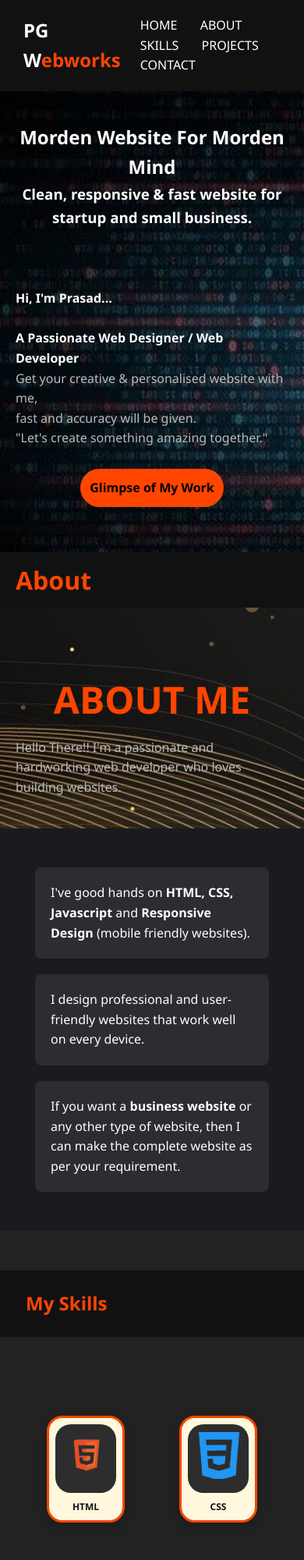
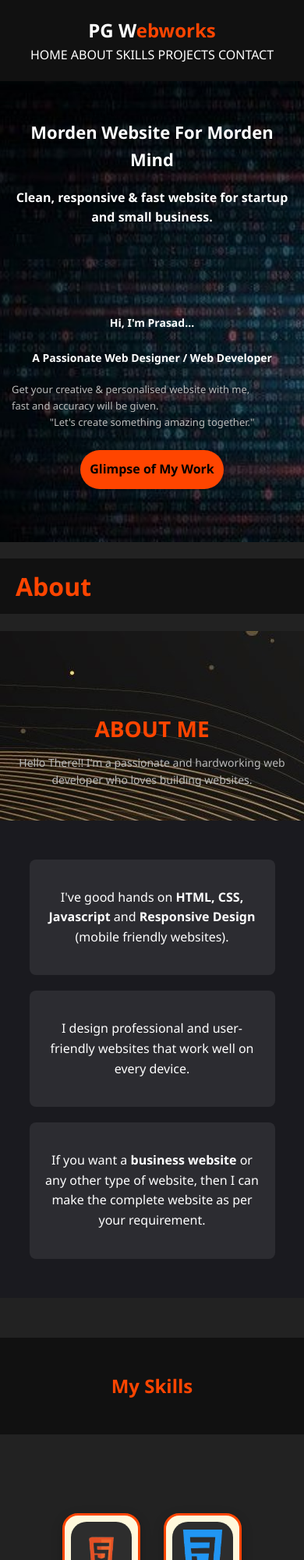
Before and after one commit to prasad880-code/PG-Webworks, a plain HTML site: page index.html in a window 390 px wide. Shown: the top 2000 px of the page at 78% size. Drawn offline with Linux system fonts and the light colour scheme.

Commit message:
Update style.css

```diff
--- a/style.css
+++ b/style.css
@@ -1,6 +1,4 @@
 * {
-      margin: 0;
-      padding: 0;
       box-sizing: border-box;
       font-family: 'Segoe UI', Tahoma, Geneva, Verdana, sans-serif;
     }
@@ -10,9 +8,17 @@
     }
 
     body {
+      margin: 0;
+      padding: 0;
+      overflow-x: hidden;
+      font-family: sans-serif;
       background-color: #222;
       color: white;
       line-height: 1.6;
+    }
+    img{
+      max-width: 100%;
+      height: auto;
     }
 
     header {
@@ -78,7 +84,7 @@
       background-size: cover;
       background-repeat: no-repeat;
       background-position: center;
-      height: 70vh;
+      min-height: 70vh;
       padding: 40px 20px;
       text-align: center;
     }
@@ -353,3 +359,108 @@ a{
   font-size: 14px;
   color: #666;
 }
+
+
+/* ✅ MOBILE FRIENDLY FIX STARTS HERE */
+@media (max-width: 768px) {
+  header, nav {
+    flex-direction: column;
+    text-align: center;
+  }
+
+  nav a {
+    margin: 10px 0;
+  }
+
+  .home {
+    height: auto;
+    padding: 30px 15px;
+  }
+
+  .home h2 {
+    font-size: 22px;
+  }
+
+  .home h3 {
+    font-size: 16px;
+  }
+
+  .home h4 {
+    font-size: 14px;
+    text-align: center;
+  }
+
+  .home p {
+    font-size: 13px;
+    text-align: center;
+  }
+
+  .about h1 {
+    font-size: 28px;
+  }
+
+  .about p {
+    font-size: 14px;
+    text-align: center;
+  }
+
+  .info-boxes {
+    flex-direction: column;
+    align-items: center;
+  }
+
+  .box {
+    width: 90%;
+    text-align: center;
+  }
+
+  .skills-section {
+    gap: 30px;
+  }
+
+  .skill-card {
+    width: 100px;
+    padding: 8px;
+  }
+
+  .icon-box img {
+    width: 60px;
+    height: 60px;
+  }
+
+  .skill-name {
+    font-size: 12px;
+  }
+
+  .project-container {
+    flex-direction: column;
+    align-items: center;
+  }
+
+  .project-card {
+    max-width: 90%;
+    margin: 15px 0;
+  }
+
+  .contact-section {
+    width: 90%;
+    padding: 30px 10px;
+  }
+
+  .contact-btn {
+    width: 100%;
+  }
+
+  .footer-title {
+    font-size: 20px;
+  }
+
+  .footer-tagline {
+    font-size: 14px;
+  }
+
+  .footer-copy {
+    font-size: 12px;
+  }
+}
+/* MOBILE FRIENDLY FIX ENDS HERE */
```
